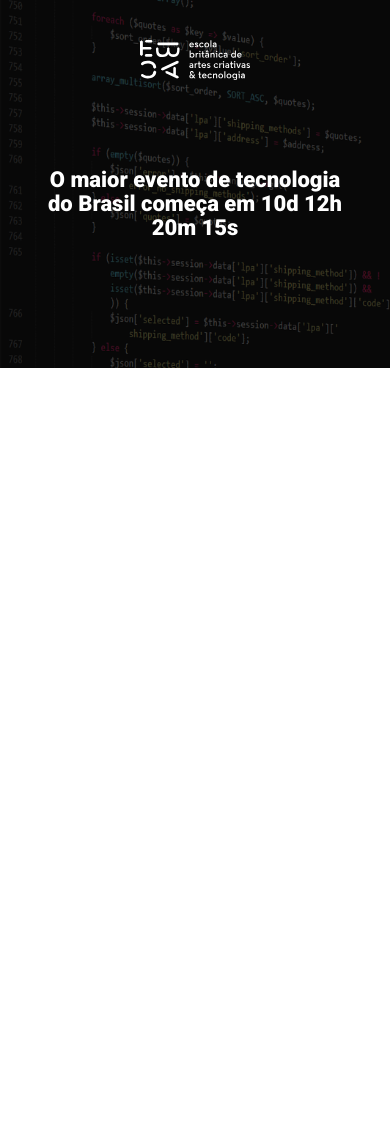
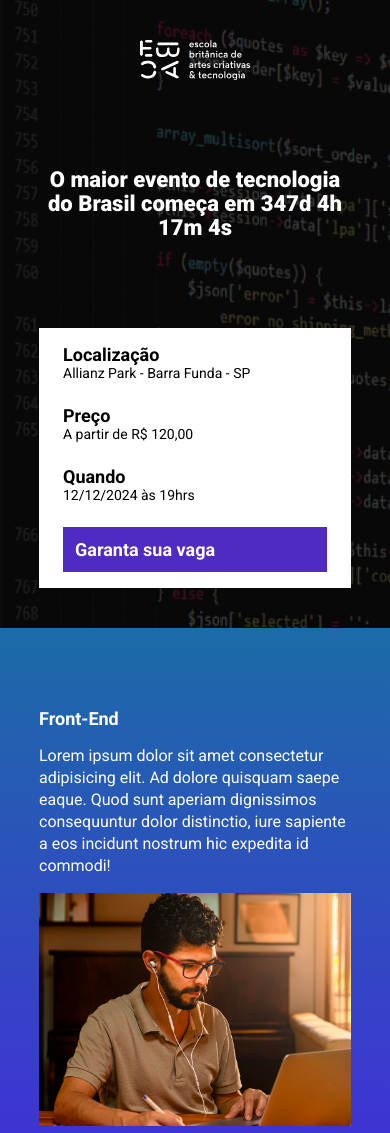
Before and after one commit to rodripassos/ebac_tech_talks_parcel, a website built with Parcel: page src/index.html in a window 390 px wide. Shown: the top 1133 px of the page. Before the commit the page ends 844 px from the top, so only its background shows below. Built offline with nearby package versions, Linux system fonts and the light colour scheme.

Commit message:
criando a contagem regressiva

```diff
--- a/package.json
+++ b/package.json
@@ -2,9 +2,9 @@
   "name": "ebac_talks_parcel",
   "version": "1.0.0",
   "description": "",
-  "main": "index.js",
-  "scripts": {
+   "scripts": {
     "dev": "parcel src/index.html src/styles/main.scss src/scripts/main.js",
+    "build": "parcel build src/index.html",
     "test": "echo \"Error: no test specified\" && exit 1"
   },
   "keywords": [],
--- a/src/index.html
+++ b/src/index.html
@@ -8,15 +8,83 @@
     <link rel="preconnect" href="https://fonts.gstatic.com" crossorigin>
     <link href="https://fonts.googleapis.com/css2?family=Roboto:wght@400;700;900&display=swap" rel="stylesheet">
     <link rel="stylesheet" href="styles/main.scss">
+    <link rel="stylesheet" href="https://unpkg.com/aos@next/dist/aos.css" />
 </head>
 <body>
     <header class="hero">
         <div class="container">
             <img class="hero__logo" src="./images/ebac_logo.svg" alt="EBAC">
             <p class="hero__text">
-                O maior evento de tecnologia do Brasil começa em 10d 12h 20m 15s
+                O maior evento de tecnologia do Brasil começa em <span id="contador"></span>
             </p>
+            <div class="infos-bar">
+                <ul class="infos-bar__infos">
+                    <li class="infos-bar__infos__item">
+                        <b>Localização</b>
+                        Allianz Park - Barra Funda - SP
+                    </li>
+                    <li class="infos-bar__infos__item">
+                        <b>Preço</b>
+                        A partir de R$ 120,00
+                    </li>
+                    <li class="infos-bar__infos__item">
+                        <b>Quando</b>
+                        12/12/2024 às 19hrs
+                    </li>
+                </ul>
+                <a href="#" class="button button--primary">
+                    Garanta sua vaga
+                </a>
+            </div>
         </div>
     </header>
+
+    <section class="event event--front-end">
+        <div class="container" data-aos="fade-right">
+            <div class="event__details">
+                <h2 class="event__details__title">Front-End</h2>
+                <p class="event__details__description">
+                    Lorem ipsum dolor sit amet consectetur adipisicing elit. Ad dolore quisquam saepe eaque. Quod sunt aperiam dignissimos consequuntur dolor distinctio, iure sapiente a eos incidunt nostrum hic expedita id commodi!
+                </p>
+            </div>
+            <img class="event__image" src="./images/frontend.png" alt="Front-end">
+        </div>
+    </section>
+    <section class="event event--ux-ui event--image-left">
+        <div class="container" data-aos="fade-left">
+            <div class="event__details">
+                <h2 class="event__details__title">UI/UX</h2>
+                <p class="event__details__description">
+                    Lorem ipsum dolor sit amet consectetur adipisicing elit. Ad dolore quisquam saepe eaque. Quod sunt aperiam dignissimos consequuntur dolor distinctio, iure sapiente a eos incidunt nostrum hic expedita id commodi!
+                </p>
+            </div>
+            <img class="event__image" src="./images/ui-ux.png" alt="Front-end">
+        </div>
+    </section>
+    <section class="event event--data-science">
+        <div class="container" data-aos="fade-right">
+            <div class="event__details">
+                <h2 class="event__details__title">Data Science</h2>
+                <p class="event__details__description">
+                    Lorem ipsum dolor sit amet consectetur adipisicing elit. Ad dolore quisquam saepe eaque. Quod sunt aperiam dignissimos consequuntur dolor distinctio, iure sapiente a eos incidunt nostrum hic expedita id commodi!
+                </p>
+            </div>
+            <img class="event__image" src="./images/data.png" alt="Front-end">
+        </div>
+    </section>
+    <section class="event event--backend event--image-left">
+        <div class="container" data-aos="fade-left">
+            <div class="event__details">
+                <h2 class="event__details__title">Back-End</h2>
+                <p class="event__details__description">
+                    Lorem ipsum dolor sit amet consectetur adipisicing elit. Ad dolore quisquam saepe eaque. Quod sunt aperiam dignissimos consequuntur dolor distinctio, iure sapiente a eos incidunt nostrum hic expedita id commodi!
+                </p>
+            </div>
+            <img class="event__image" src="./images/backend.png" alt="Front-end">
+        </div>
+    </section>
+
+    <script src="https://unpkg.com/aos@next/dist/aos.js"></script>
+    <script src="./scripts/main.js"></script>
 </body>
 </html>
--- a/src/scripts/main.js
+++ b/src/scripts/main.js
@@ -1 +1,27 @@
-console.log('Olá Mundo');
+AOS.init();
+
+const dataDoEvento = new Date("Dec 12, 2024 19:00:00");
+const timeStampDoEvento = dataDoEvento.getTime();
+
+const contaAsHoras = setInterval(function() {
+    const agora = new Date();
+    const timeStampAtual = agora.getTime();
+
+    const distanciaAteOEvento = timeStampDoEvento - timeStampAtual;
+
+    const diaEmMs = 1000 * 60 * 60 * 24;
+    const horaEmMs = 1000 * 60 * 60;
+    const minutoEmMs = 1000 * 60;
+
+    const diasAteOEvento = Math.floor(distanciaAteOEvento / diaEmMs);
+    const horasAteOEvento = Math.floor(distanciaAteOEvento % diaEmMs / horaEmMs); //retorna o resto da divisão dos dias e calcula as horas
+    const minutosAteOEvento = Math.floor((distanciaAteOEvento % horaEmMs) / minutoEmMs);
+    const segundosAteOEvento = Math.floor((distanciaAteOEvento % minutoEmMs) / 1000);
+
+    document.getElementById('contador').innerHTML = `${diasAteOEvento}d ${horasAteOEvento}h ${minutosAteOEvento}m ${segundosAteOEvento}s`;
+
+    if (distanciaAteOEvento < 0) {
+        clearInterval(contaAsHoras);
+        document.getElementById('contador').innerHTML = 'Evento expirado!'
+    }
+}, 1000);
--- /dev/null
+++ b/src/styles/_event.scss
@@ -0,0 +1,64 @@
+@use 'variables';
+
+.event {
+    padding: 80px 0;
+
+    &--front-end {
+        background-image: linear-gradient(variables.$blue1, variables.$blue2);
+    }
+
+    &--ux-ui {
+        background-image: linear-gradient(variables.$blue2, variables.$pink);
+    }
+
+    &--data-science {
+        background-image: linear-gradient(variables.$pink, variables.$yellow);
+    }
+
+    &--backend {
+        background-image: linear-gradient(variables.$yellow, variables.$pink);
+    }
+
+    &--image-left {
+        .container {
+            flex-direction: row-reverse;
+        }
+    }
+
+    .container {
+        display: flex;
+        gap: 40px;
+    }
+
+    &__image {
+        max-width: 360px;
+    }
+
+    &__details {
+
+        &__title {
+            font-size: 18px;
+            font-weight: bold;
+            margin-bottom: 16px;
+        }
+
+        &__description {
+             line-height: 22px;
+        }
+    }
+
+    @media (max-width: 640px) {
+        .container {
+            display: block;
+        }
+
+        &__image {
+            width: 100%;
+        }
+
+        &__details {
+            margin-right: 0;
+            margin-bottom: 16px;
+        }
+    }
+}
--- a/src/styles/_hero.scss
+++ b/src/styles/_hero.scss
@@ -1,3 +1,5 @@
+@use 'variables';
+
 .hero {
     padding-top: 64px;
     padding-bottom: 100px;
@@ -16,7 +18,7 @@
         left: 0;
         width: 100%;
         height: 100%;
-        background-color: #000;
+        background-color: variables.$overlay;
         content: '';
         opacity: .7;
     }
--- /dev/null
+++ b/src/styles/_variables.scss
@@ -0,0 +1,10 @@
+$textColor: #fff;
+$secondaryTextColor: #000;
+
+$overlay: $secondaryTextColor;
+
+$blue1: #1B6CA7;
+$blue2:  #442BDB;
+$pink: #89223B;
+$yellow: #9C791D;
+$purple: #4F2AC3;
--- /dev/null
+++ b/src/styles/components/_buttons.scss
@@ -0,0 +1,25 @@
+@use '../variables';
+
+.button {
+    padding: 12px;
+    font-size: 18px;
+    font-weight: bold;
+    text-decoration: none;
+    text-align: center;
+    white-space: nowrap;
+
+    &--primary {
+        color: variables.$textColor;
+        background-color: variables.$purple;
+    }
+
+    @media (max-width: 640px ) {
+        display: block;
+        width: 100%;
+    }
+
+    @media (max-width: 1024px) {
+        display: flex;
+        align-items: center;
+    }
+}
--- /dev/null
+++ b/src/styles/components/_infos_bar.scss
@@ -0,0 +1,42 @@
+@use '../variables';
+
+.infos-bar {
+    padding: 16px 24px;
+    background-color: variables.$textColor;
+    display: flex;
+    justify-content: space-between;
+
+    &__infos {
+        display: flex;
+        gap: 40px;
+
+        &__item {
+            font-size: 14px;
+            color: variables.$secondaryTextColor;
+
+            b {
+                color: variables.$secondaryTextColor;
+                font-size: 18px;
+                display: block;
+            }
+        }
+    }
+
+    @media (max-width: 640px) {
+        display: block;
+
+        &__infos {
+            display: block;
+
+            &__item {
+                margin-bottom: 24px;
+            }
+        }
+    }
+
+    @media (max-width: 1024px) {
+        &__infos {
+            gap: 16px;
+        }
+    }
+}
--- a/src/styles/main.scss
+++ b/src/styles/main.scss
@@ -1,11 +1,16 @@
 @use 'hero';
+@use 'components/infos_bar';
+@use 'components/buttons';
+@use 'event';
+@use 'variables';
 
 * {
     padding: 0;
     margin: 0;
     box-sizing: border-box;
     font-family: Roboto, sans-serif;
-    color: #fff;
+    color: variables.$textColor;
+    list-style: none;
 }
 
 .container {
```
